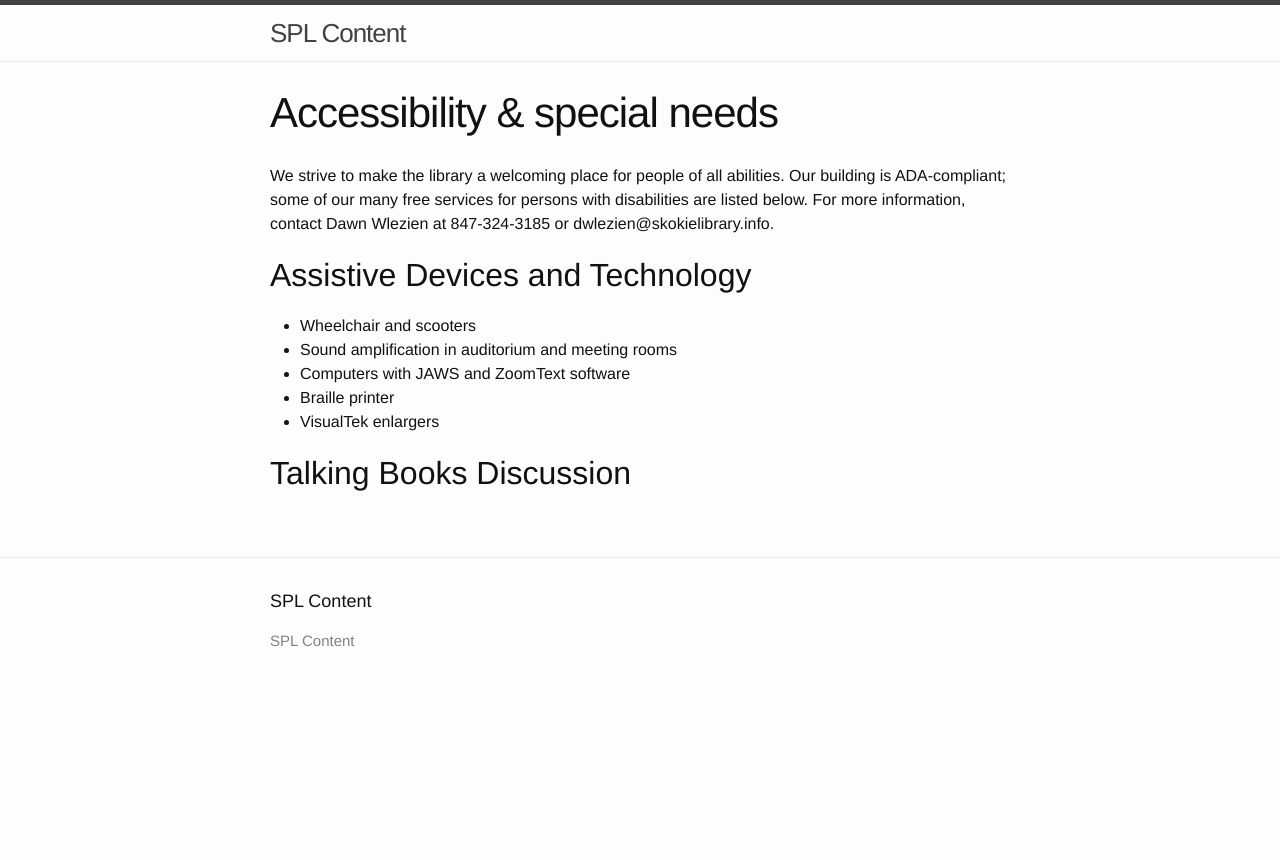
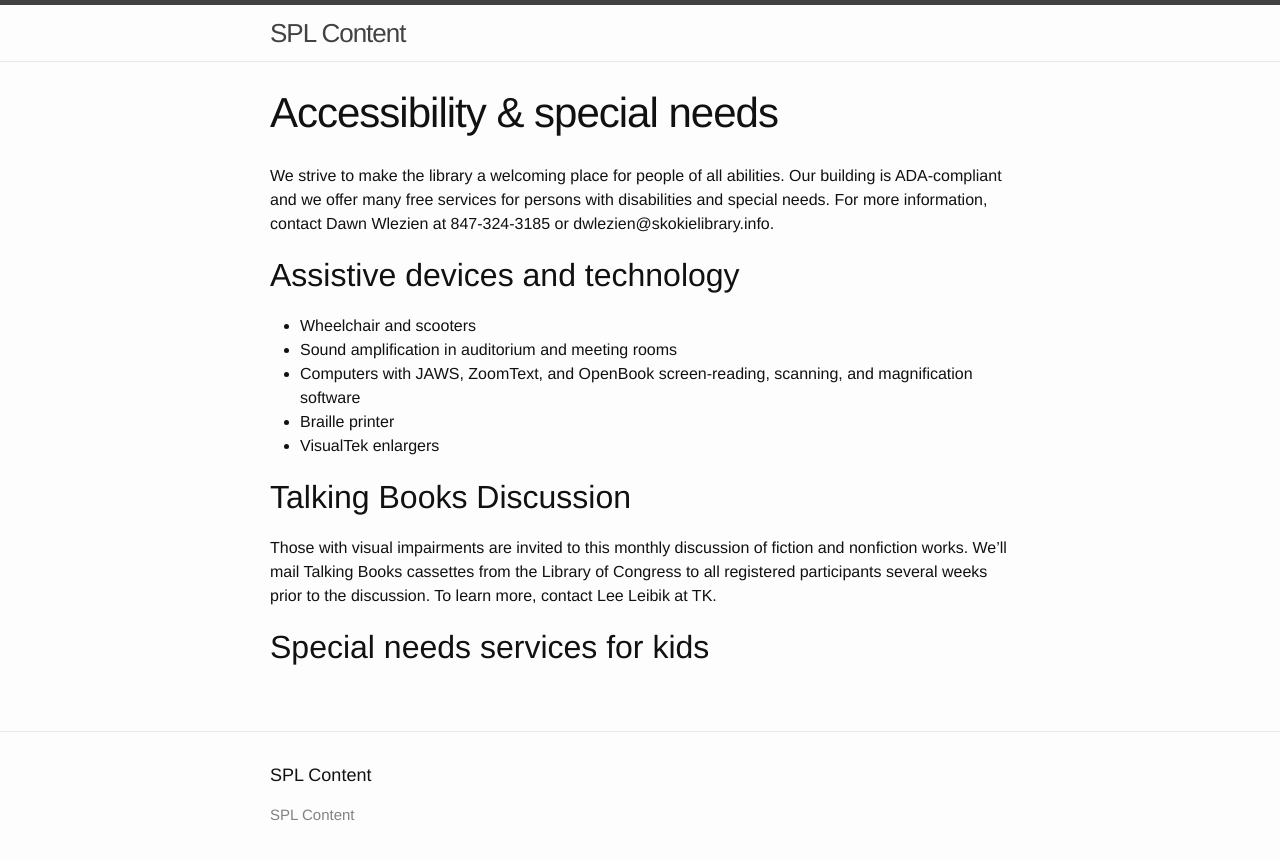
Before and after one commit to skokielibrary/spl-content, a Jekyll site: the page built from _content/annabelle/services--accessibility-special-needs.markdown, in a window 1280 px wide. Shown: the top 860 px of the page. Built offline with Jekyll 4.4.1, drawn with Linux system fonts in a browser that asks for light colours.

Commit message:
Updated services--accessibility-special-needs.markdown

```diff
--- a/_content/annabelle/services--accessibility-special-needs.markdown
+++ b/_content/annabelle/services--accessibility-special-needs.markdown
@@ -4,13 +4,16 @@ title: "Accessibility & special needs"
 published: true
 ---
 
-We strive to make the library a welcoming place for people of all abilities. Our building is ADA-compliant; some of our many free services for persons with disabilities are listed below. For more information, contact Dawn Wlezien at 847-324-3185 or dwlezien@skokielibrary.info.
+We strive to make the library a welcoming place for people of all abilities. Our building is ADA-compliant and we offer many free services for persons with disabilities and special needs. For more information, contact Dawn Wlezien at 847-324-3185 or dwlezien@skokielibrary.info.
 
-##Assistive Devices and Technology
+##Assistive devices and technology
 - Wheelchair and scooters
 - Sound amplification in auditorium and meeting rooms
-- Computers with JAWS and ZoomText software
+- Computers with JAWS, ZoomText, and OpenBook screen-reading, scanning, and magnification software
 - Braille printer
 - VisualTek enlargers
 
 ##Talking Books Discussion
+Those with visual impairments are invited to this monthly discussion of fiction and nonfiction works. We'll mail Talking Books cassettes from the Library of Congress to all registered participants several weeks prior to the discussion. To learn more, contact Lee Leibik at TK.
+
+##Special needs services for kids
```
